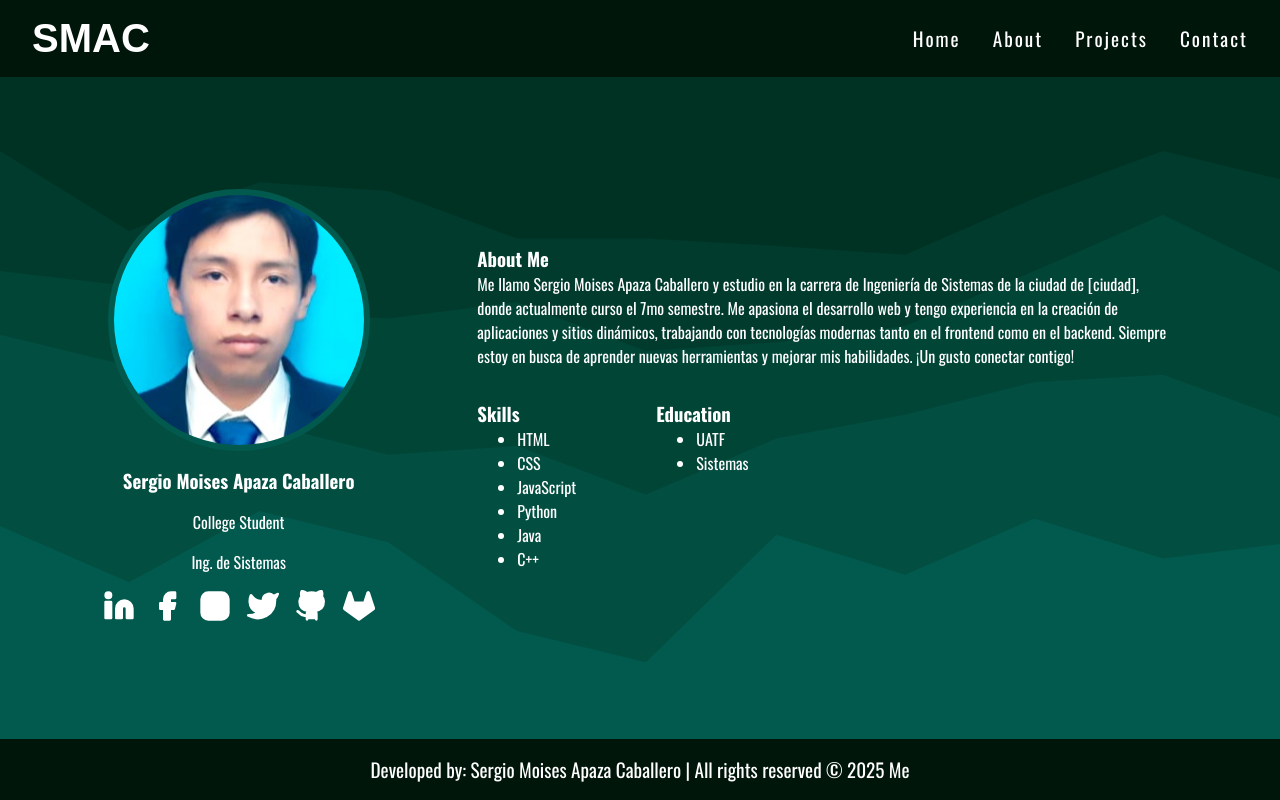
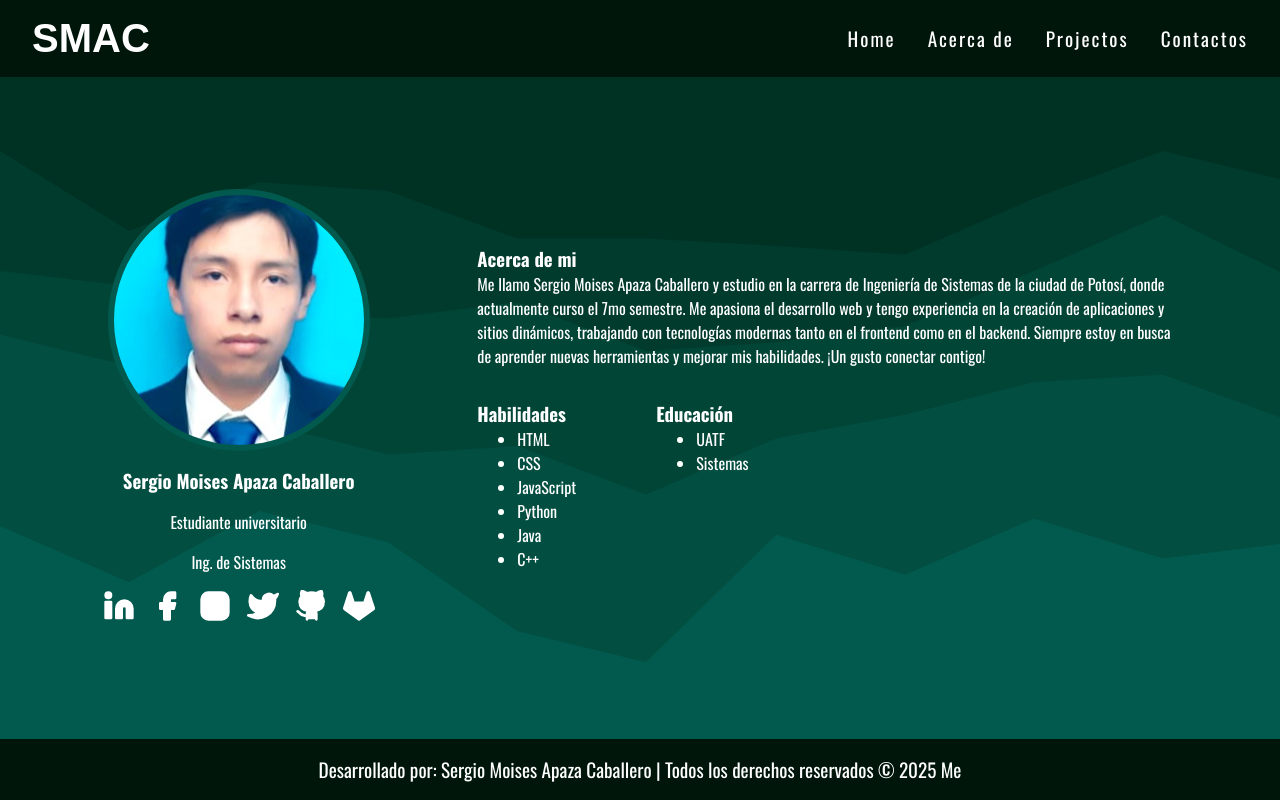
Before and after one commit to sergioapaza4020/portafolio-apazaCaballeroSergioMoises, a plain HTML site: page index.html in a window 1280 px wide. Drawn offline with nearby package versions, Linux system fonts and the light colour scheme; a web font is replaced by a local one.

```diff
--- a/index.html
+++ b/index.html
@@ -15,9 +15,9 @@
             <h1 class="logo">SMAC</h1>
             <ul>
                 <li><a href="#">Home</a></li>
-                <li><a href="#">About</a></li>
-                <li><a href="#">Projects</a></li>
-                <li><a href="#">Contact</a></li>
+                <li><a href="#">Acerca de</a></li>
+                <li><a href="#">Projectos</a></li>
+                <li><a href="#">Contactos</a></li>
             </ul>
         </nav>
     </header>
@@ -26,7 +26,7 @@
             <div class="profile-photo"></div>
             <div class="profile-info">
                 <h3>Sergio Moises Apaza Caballero</h3>
-                <p>College Student</p>
+                <p>Estudiante universitario</p>
                 <p>Ing. de Sistemas</p>
             </div>
             <div class="social-media">
@@ -40,10 +40,10 @@
         </div>
         <div class="content">
             <div>
-                <h3>About Me</h3>
+                <h3>Acerca de mi</h3>
                 <p>
                     Me llamo Sergio Moises Apaza Caballero y estudio en la carrera de <span></span> Ingeniería de
-                    Sistemas de la ciudad de [ciudad], donde actualmente curso el 7mo semestre. Me apasiona el
+                    Sistemas de la ciudad de Potosí, donde actualmente curso el 7mo semestre. Me apasiona el
                     desarrollo web y tengo experiencia en la creación de aplicaciones y sitios dinámicos, trabajando con
                     tecnologías modernas tanto en el frontend como en el backend. Siempre estoy en busca de aprender
                     nuevas herramientas y mejorar mis habilidades. ¡Un gusto conectar contigo!
@@ -51,7 +51,7 @@
             </div>
             <div class="projects">
                 <div>
-                    <h3>Skills</h3>
+                    <h3>Habilidades</h3>
                     <ul>
                         <li>HTML</li>
                         <li>CSS</li>
@@ -62,7 +62,7 @@
                     </ul>
                 </div>
                 <div>
-                    <h3>Education</h3>
+                    <h3>Educación</h3>
                     <ul>
                         <li>UATF</li>
                         <li>Sistemas</li>
@@ -72,7 +72,7 @@
         </div>
     </main>
     <footer>
-        <p>Developed by: Sergio Moises Apaza Caballero | All rights reserved © 2025 Me</p>
+        <p>Desarrollado por: Sergio Moises Apaza Caballero | Todos los derechos reservados © 2025 Me</p>
     </footer>
 </body>
 <script>
```
